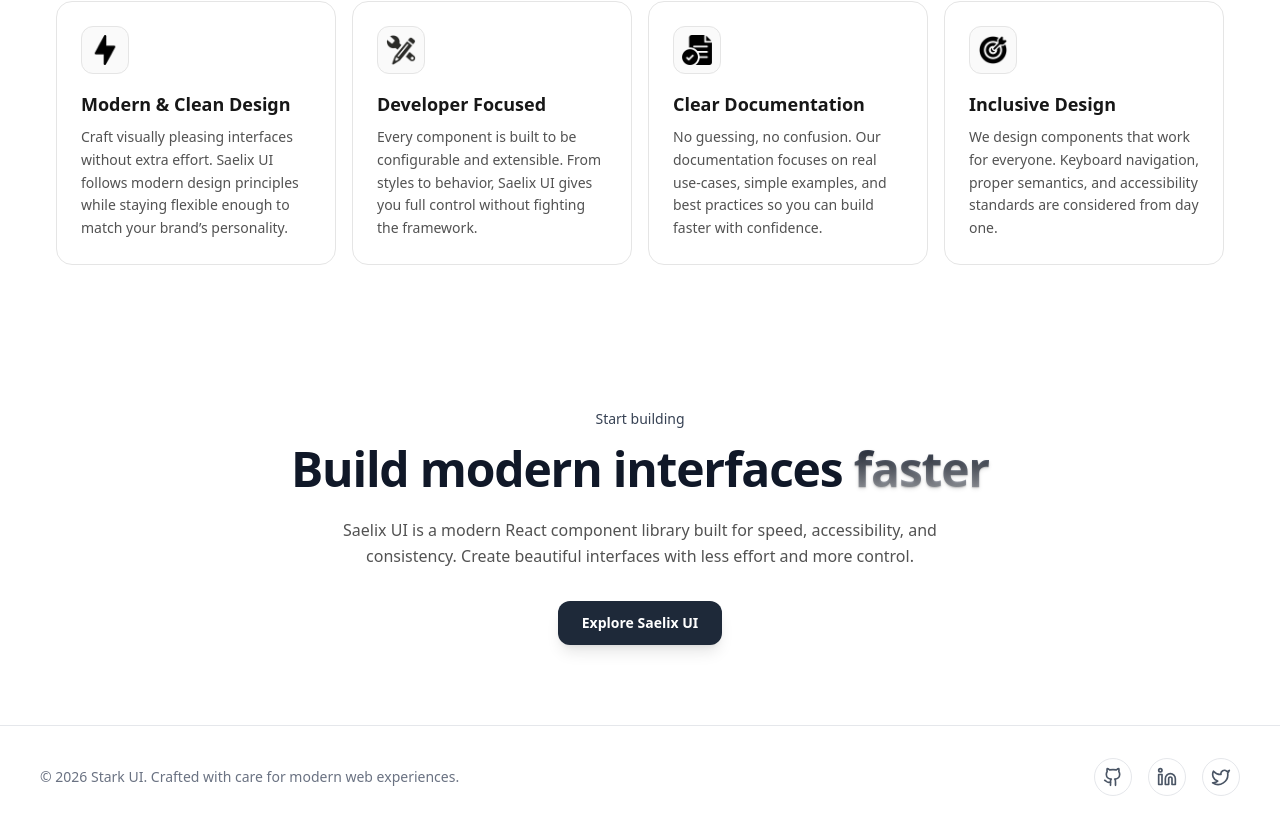
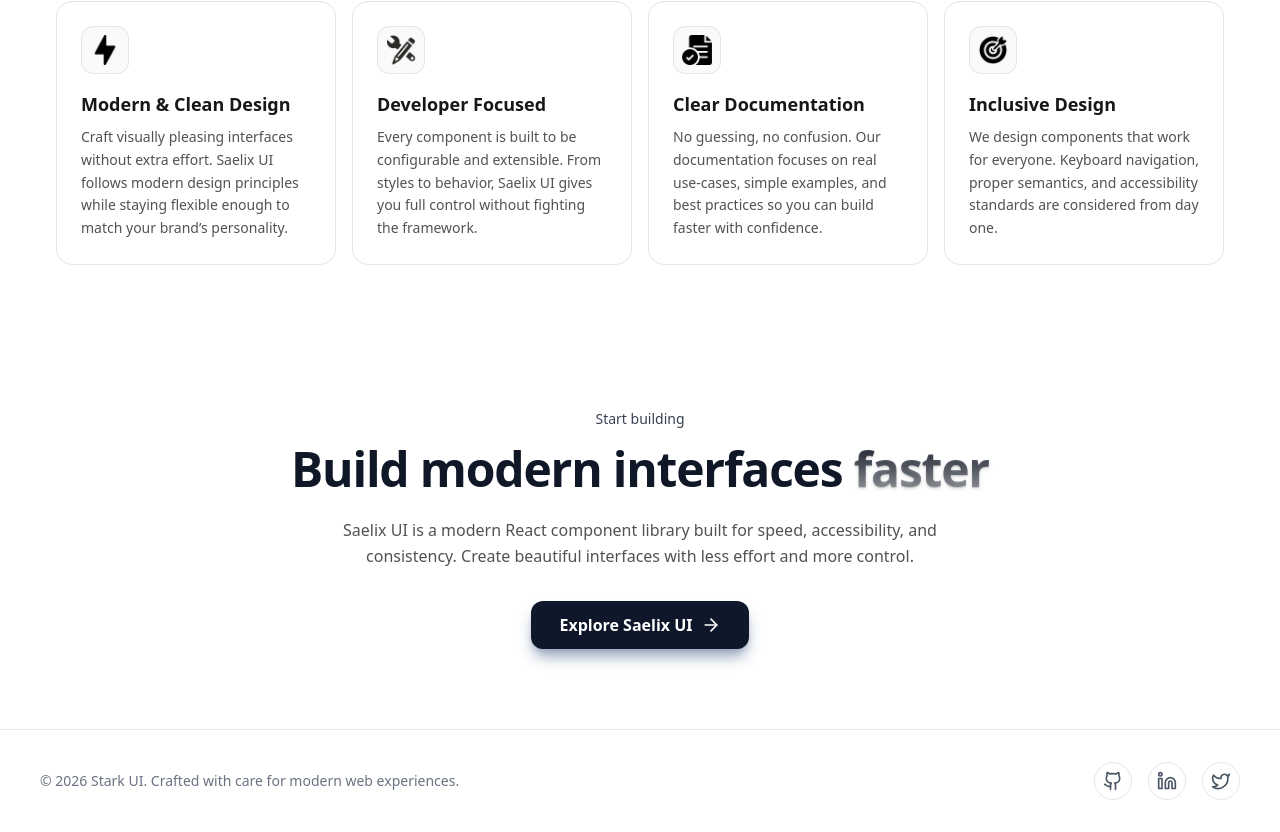
Before and after one commit to Jeet000001/saelixui, a Next.js app: page / in a window 1280 px wide. Shown: the part 1883-2715 px from the top of the page. Built offline with nearby package versions, Linux system fonts and the light colour scheme.

Commit message:
improve the cta button of start building section

```diff
--- a/Components/HomePage_Components/Start_building_Section.tsx
+++ b/Components/HomePage_Components/Start_building_Section.tsx
@@ -1,4 +1,7 @@
 "use client";
+
+import Link from "next/link";
+import { ArrowRight } from "lucide-react";
 
 const StartBuildingSection = () => {
   return (
@@ -22,9 +25,10 @@ const StartBuildingSection = () => {
       </p>
 
       {/* CTA */}
-      <button className="mt-8 inline-flex items-center rounded-xl bg-gray-800 px-6 py-3 text-sm font-semibold text-white hover:bg-gray-900 shadow-lg active:scale-95 transition duration-300">
-        Explore Saelix UI
-      </button>
+      <button className=" mt-8 w-80 sm:w-auto group bg-slate-900 hover:bg-slate-800 shadow-lg shadow-slate-400 cursor-pointer active:scale-95 text-white px-6 sm:px-7 py-3 sm:py-3 rounded-xl font-semibold transition-all duration-300 flex items-center justify-center gap-2 hover:shadow-xl">
+          <Link href={"/documentation"}>Explore Saelix UI</Link>
+          <ArrowRight className="w-4 h-4 sm:w-5 sm:h-5 group-hover:translate-x-1 transition-transform" />
+        </button>
     </section>
   );
 };
```
